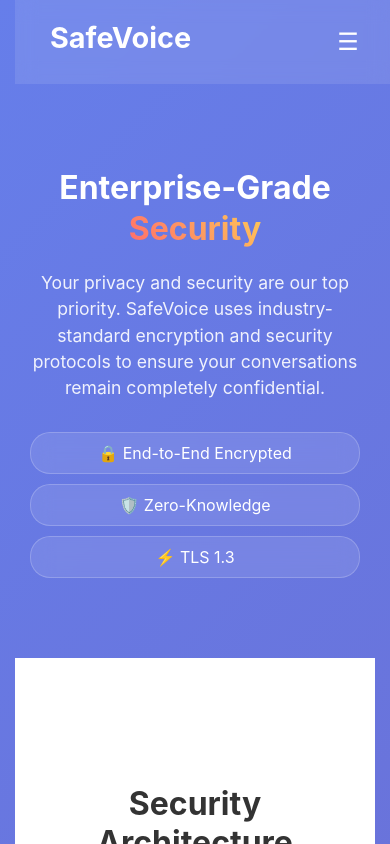
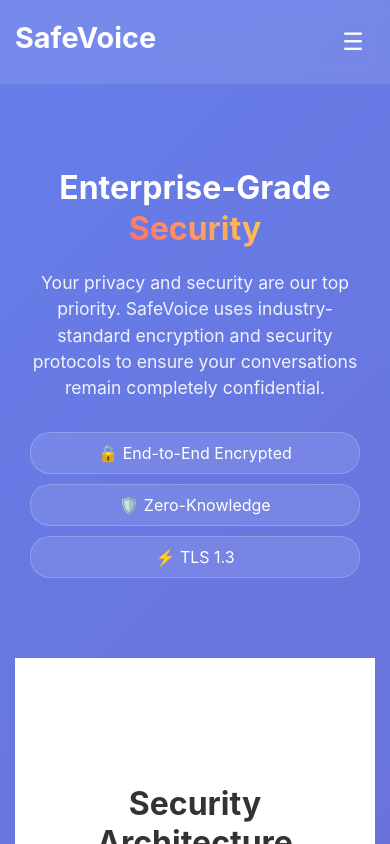
Before and after one commit to Isrlchigozie/safevoice, a React (Create React App) app in the folder frontend/: page /security in a window 390 px wide. Shown: the top 844 px of the page. Built offline with nearby package versions, Linux system fonts and the light colour scheme.

Commit message:
Fixed responsiveness issues

```diff
--- a/frontend/src/pages/ChatPage.css
+++ b/frontend/src/pages/ChatPage.css
@@ -22,11 +22,15 @@
 .chat-page-header {
   background: rgba(255, 255, 255, 0.1);
   backdrop-filter: blur(10px);
-  padding: 0;
+  padding: 20px 0;
   position: fixed;
   width: 100%;
   top: 0;
   z-index: 1000;
+  left: 0;
+  right: 0;
+  margin: 0;
+  box-sizing: border-box;
   border-bottom: 1px solid rgba(255, 255, 255, 0.2);
   animation: slideDown 0.8s ease-out;
 }
--- a/frontend/src/pages/ContactPage.css
+++ b/frontend/src/pages/ContactPage.css
@@ -6,11 +6,15 @@
 .contact-header {
   background: rgba(255, 255, 255, 0.1);
   backdrop-filter: blur(10px);
-  padding: 0;
+  padding: 20px 0;
   position: fixed;
   width: 100%;
   top: 0;
   z-index: 1000;
+  left: 0;
+  right: 0;
+  margin: 0;
+  box-sizing: border-box;
   border-bottom: 1px solid rgba(255, 255, 255, 0.2);
 }
 
--- a/frontend/src/pages/FeaturesPage.css
+++ b/frontend/src/pages/FeaturesPage.css
@@ -6,11 +6,15 @@
 .features-header {
   background: rgba(255, 255, 255, 0.1);
   backdrop-filter: blur(10px);
-  padding: 0;
+  padding: 20px 0;
   position: fixed;
   width: 100%;
   top: 0;
   z-index: 1000;
+  left: 0;
+  right: 0;
+  margin: 0;
+  box-sizing: border-box;
 }
 
 .features-header-content {
--- a/frontend/src/pages/LandingPage.css
+++ b/frontend/src/pages/LandingPage.css
@@ -93,11 +93,15 @@
 .landing-page-header {
   background: rgba(255, 255, 255, 0.1);
   backdrop-filter: blur(10px);
-  padding: 0;
+  padding: 20px 0;
   position: fixed;
   width: 100%;
   top: 0;
   z-index: 1000;
+  left: 0;
+  right: 0;
+  margin: 0;
+  box-sizing: border-box;
   border-bottom: 1px solid rgba(255, 255, 255, 0.2);
   animation: slideDown 0.8s ease-out;
 }
--- a/frontend/src/pages/SecurityPage.css
+++ b/frontend/src/pages/SecurityPage.css
@@ -6,12 +6,15 @@
 .security-header {
   background: rgba(255, 255, 255, 0.1);
   backdrop-filter: blur(10px);
-  padding: 20px;
-  margin-left: calc(-50vw + 50%);
+  padding: 20px 0;
   position: fixed;
-  width: 100vw;
+  width: 100%;
   top: 0;
   z-index: 1000;
+  left: 0;
+  right: 0;
+  margin: 0;
+  box-sizing: border-box;
 }
 
 .security-header-content {
```
